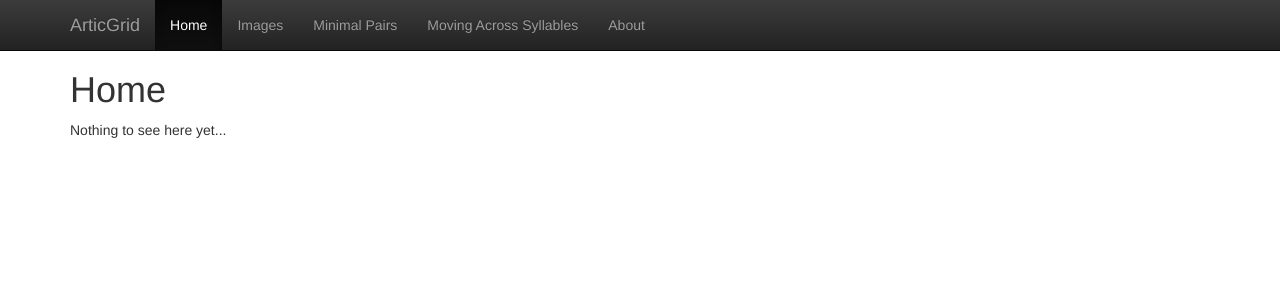
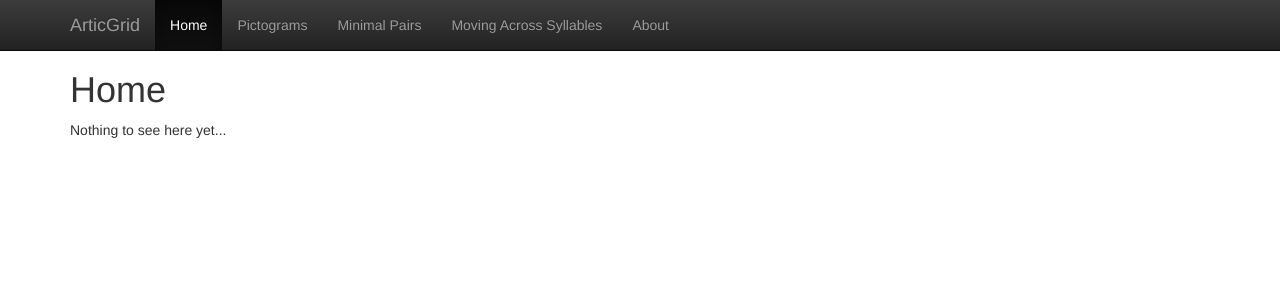
Before and after one commit to iansjk/articgrid, a Flask app: page / in a window 1280 px wide. Shown: the top 300 px of the page. Run offline with Flask 2, Linux system fonts and the light colour scheme; parts of the project's set-up code (start-up, migrations or seed data) failed here and were passed over; some libraries are stand-ins or nearby versions.

Commit message:
Rename "images" to "pictograms"

```diff
--- a/app.py
+++ b/app.py
@@ -1,6 +1,6 @@
 from flask import Flask, render_template, json, request, url_for
 
-from images.arasaac import find_images
+from pictograms.arasaac import find_pictograms
 from targets.minimal_pairs import find_minimal_pairs
 
 app = Flask(__name__)
@@ -12,7 +12,7 @@ def inject_navigation():
         "active_page": "Home",
         "navigation": (
             ("Home", "/"),
-            ("Images", url_for("images")),
+            ("Pictograms", url_for("pictograms")),
             ("Minimal Pairs", url_for("minimal_pairs")),
             ("Moving Across Syllables", url_for("moving_across_syllables")),
             ("About", url_for("about")),
@@ -24,15 +24,16 @@ def index():
     return render_template("index.html")
 
 
-@app.route("/images/")
-def images():
-    return render_template("images.html")
+@app.route("/pictograms/")
+def pictograms():
+    return render_template("pictograms.html")
 
 
-@app.route("/images/search/<query>")
-def image_search(query):
+@app.route("/pictograms/search", methods=["POST"])
+def pictogram_search():
+    query = request.form["query"]
     return json.jsonify({
-        "results": find_images(query),
+        "results": find_pictograms(query),
     })
 
 
--- a/images/arasaac.py
+++ b/pictograms/arasaac.py
@@ -14,7 +14,7 @@ _ARASAAC_SEARCH_PARAMS = {
 _ARASAAC_IMAGE_DIR = "repositorio/originales"
 
 
-def find_images(query):
+def find_pictograms(query):
     results = defaultdict(list)
     params = _ARASAAC_SEARCH_PARAMS
     params['s'] = query
--- a/static/images.js
+++ b/static/pictograms.js
@@ -4,11 +4,11 @@
         var submit = $("button[type=submit]");
         var images_th = results.find('th').last();
         $("form").on("submit", function (e) {
-            var f = $(this);
+            var form = $(this);
             e.preventDefault();
             submit.text("Working...").prop("disabled", true);
             var query = $("#query").val();
-            $.get(f.attr("action") + "/" + query, function (data) {
+            $.post(form.attr("action"), form.serialize(), function (data) {
                 tbody = results.children("tbody").empty();
                 $.each(data.results, function (term, images) {
                     var tr = $("<tr>").appendTo(tbody);
--- a/templates/images.html
+++ b/templates/pictograms.html
@@ -3,10 +3,10 @@
 
 {% block content %}
 <p class="lead">Find pictograms based on a search term</p>
-<form action="/image-search" method="get" class="form-inline">
+<form action="{{ url_for('pictogram_search') }}" method="get" class="form-inline">
   <div class="form-group">
     <label for="query">Query:</label>
-    <input id="query" type="text" class="form-control">
+    <input id="query" name="query" class="form-control">
   </div>
   <button class="btn" type="submit">Search</button>
 </form>
@@ -24,5 +24,5 @@
 
 {% block footer %}
 {{ super() }}
-<script src="/static/images.js"></script>
+<script src="/static/pictograms.js"></script>
 {% endblock %}}
```
Also changed, not shown: pictograms/__init__.py (added).
